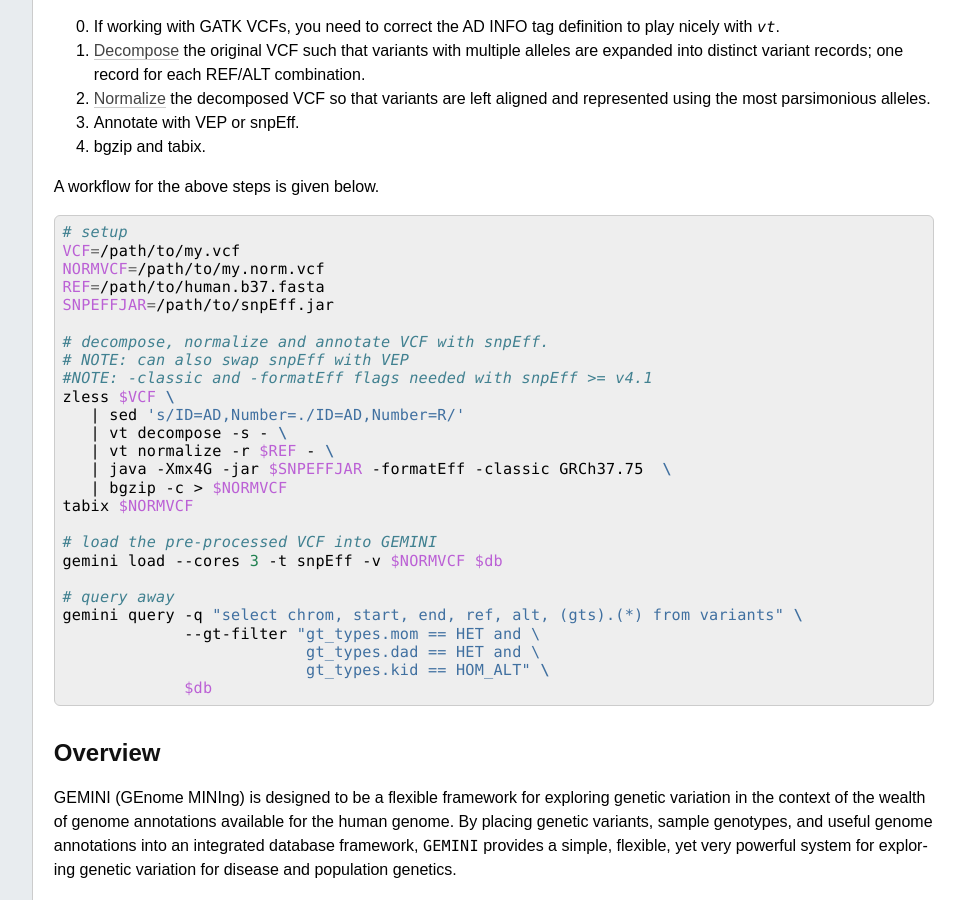
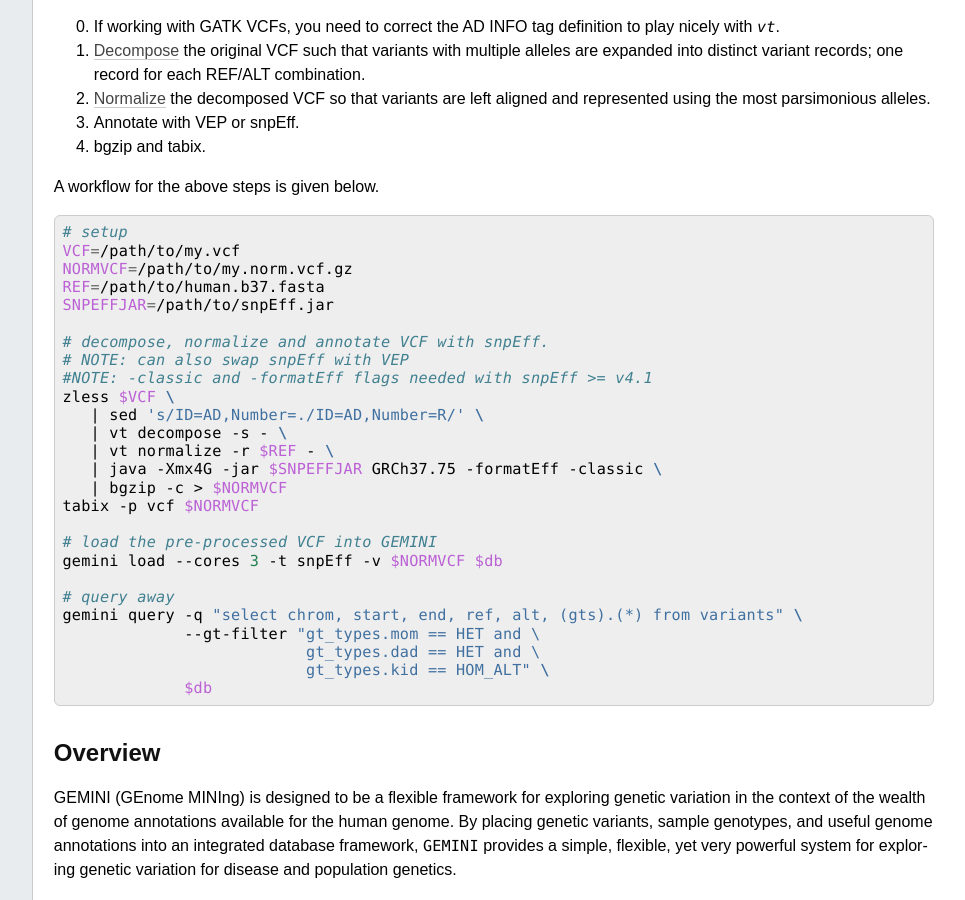
Before and after one commit to arq5x/gemini, a Sphinx documentation site: the page built from docs/index.rst, in a window 1280 px wide and 900 px high, scrolled down 1369 px. Shown: the whole window, without its empty margins (224-1189 px from the left). Built offline with Sphinx 7.4.7, drawn with Linux system fonts in a browser that asks for light colours; formulas are drawn with MathJax 3; the version number could not be read and is left out; comment, search, counter and statistics services are not loaded.

Commit message:
Fix workflow example in docs

```diff
--- a/docs/index.rst
+++ b/docs/index.rst
@@ -61,7 +61,7 @@
 
   # setup
   VCF=/path/to/my.vcf
-  NORMVCF=/path/to/my.norm.vcf
+  NORMVCF=/path/to/my.norm.vcf.gz
   REF=/path/to/human.b37.fasta
   SNPEFFJAR=/path/to/snpEff.jar
 
@@ -69,12 +69,12 @@
   # NOTE: can also swap snpEff with VEP
   #NOTE: -classic and -formatEff flags needed with snpEff >= v4.1
   zless $VCF \
-     | sed 's/ID=AD,Number=./ID=AD,Number=R/'
+     | sed 's/ID=AD,Number=./ID=AD,Number=R/' \
      | vt decompose -s - \
      | vt normalize -r $REF - \
-     | java -Xmx4G -jar $SNPEFFJAR -formatEff -classic GRCh37.75  \
+     | java -Xmx4G -jar $SNPEFFJAR GRCh37.75 -formatEff -classic \
      | bgzip -c > $NORMVCF
-  tabix $NORMVCF
+  tabix -p vcf $NORMVCF
 
   # load the pre-processed VCF into GEMINI
   gemini load --cores 3 -t snpEff -v $NORMVCF $db
```
